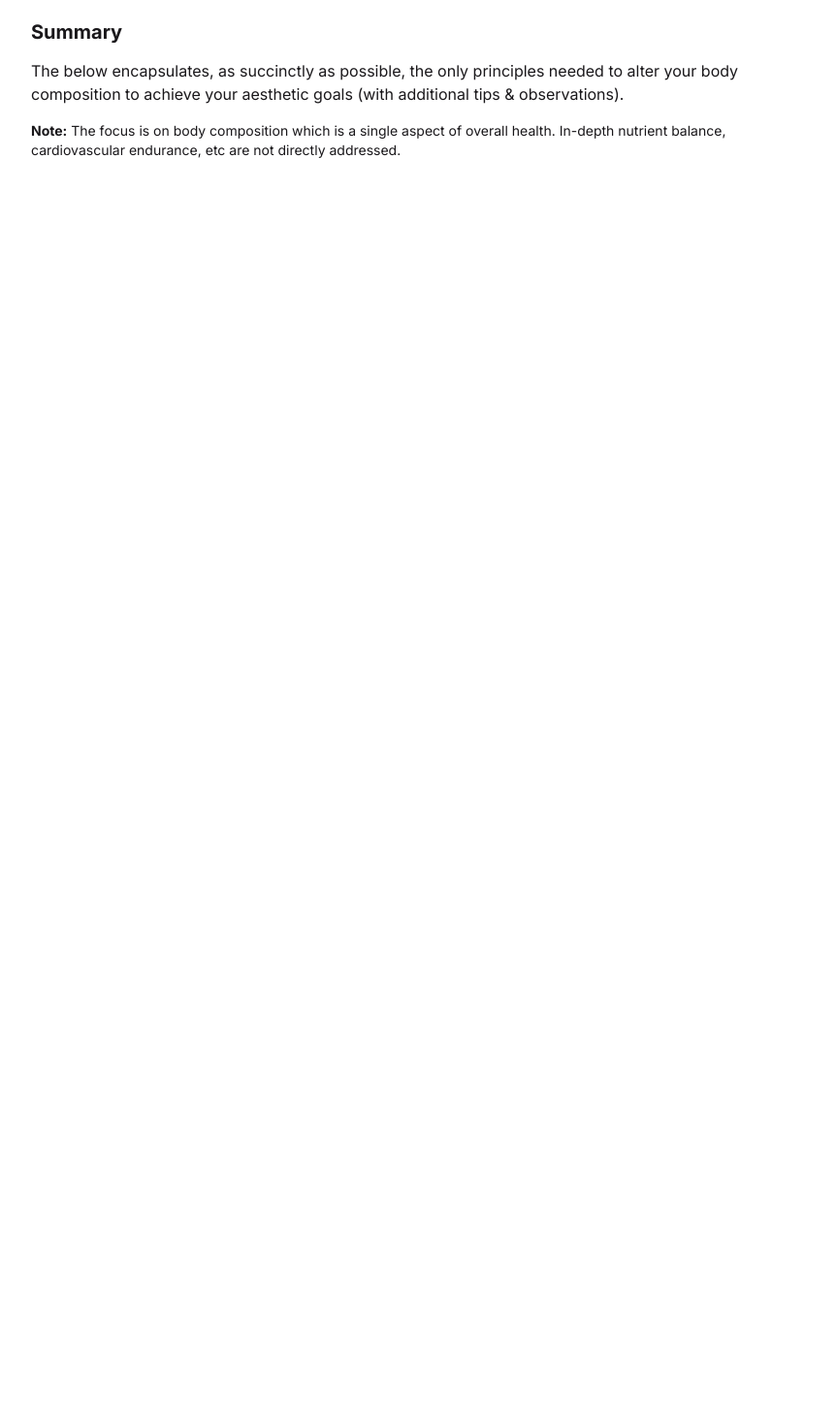
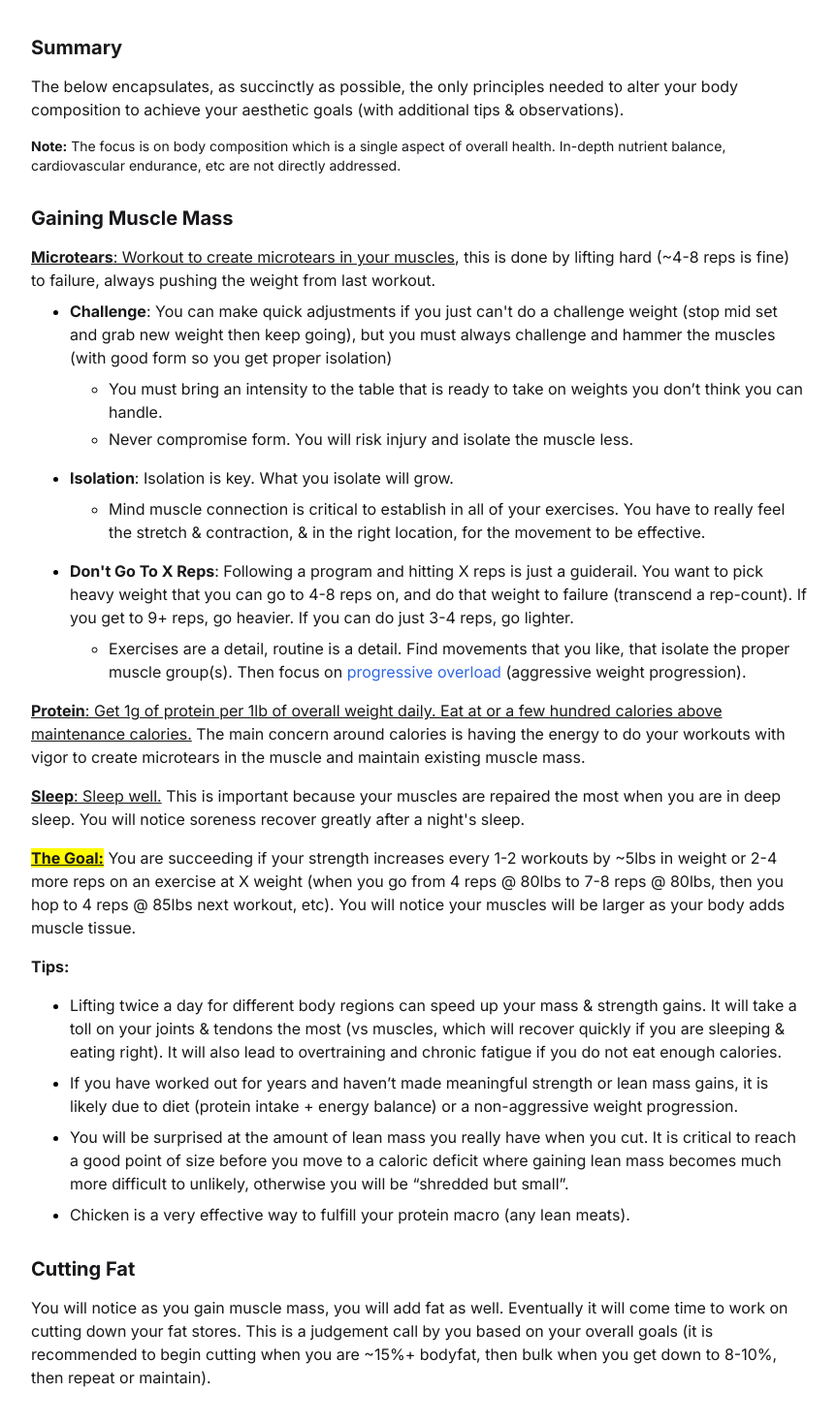
Before and after one commit to bephrem1/bephrem1.github.io, a Next.js app: page /jacked in a window 1280 px wide. Shown: the part 459-1928 px from the top of the page at 97% size, without its empty margins (208-1070 px from the left). Before the commit the page ends 880 px from the top, so only its background shows below. Built offline with nearby package versions, Linux system fonts and the light colour scheme; no server answers.

Commit message:
half the writing

```diff
--- a/src/components/page-segments/how-to-get-jacked/HowToGetJacked.tsx
+++ b/src/components/page-segments/how-to-get-jacked/HowToGetJacked.tsx
@@ -1,11 +1,14 @@
-import { LINE_HEIGHT, SPACES, TEXT_SIZE } from '../../../design';
+import { COLORS, LINE_HEIGHT, SPACES, TEXT_SIZE } from '../../../design';
 import React, { FunctionComponent } from 'react';
 import { getOpenGraphMetaTags, getSEOMetaTags } from '../../../global-helpers/page-headers';
 
+import { EXTERNAL_LINKS } from '../../../global-helpers/urls';
 import Head from 'next/head';
+import Link from '../../shared/elements/Link';
 import Spacer from '../../shared/layout/Spacer';
 import StandardLayout from '../StandardLayout';
 import Text from '../../shared/elements/Text';
+import View from '../../shared/elements/View';
 import { useRouter } from 'next/router';
 
 interface Props {}
@@ -29,7 +32,8 @@ const HowToGetJacked: FunctionComponent<Props> = () => {
         <Text tag="h3" bold>
           How To Get Jacked
         </Text>
-        <Spacer direction="vertical" size={SPACES.GAP.SMALL} />
+        <Spacer direction="vertical" size={SPACES.GAP.MEDIUM} />
+
         <Text tag="h5" bold>
           Summary
         </Text>
@@ -44,6 +48,175 @@ const HowToGetJacked: FunctionComponent<Props> = () => {
           <b>Note:</b> The focus is on body composition which is a single aspect of overall health.
           In-depth nutrient balance, cardiovascular endurance, etc are not directly addressed.
         </Text>
+        <Spacer direction="vertical" size={SPACES.GAP.MEDIUM} />
+
+        <Text tag="h5" bold>
+          Gaining Muscle Mass
+        </Text>
+        <Spacer direction="vertical" size={SPACES.GAP.SMALL} />
+        <Text tag="p">
+          <u>
+            <b>Microtears</b>: Workout to create microtears in your muscles
+          </u>
+          , this is done by lifting hard (~4-8 reps is fine) to failure, always pushing the weight
+          from last workout.
+        </Text>
+        <Spacer direction="vertical" size={SPACES.GAP.XSMALL} />
+        <ul>
+          <li>
+            <Text tag="p">
+              <b>Challenge</b>: You can make quick adjustments if you just can't do a challenge
+              weight (stop mid set and grab new weight then keep going), but you must always
+              challenge and hammer the muscles (with good form so you get proper isolation)
+            </Text>
+          </li>
+          <Spacer direction="vertical" size={SPACES.GAP.XSMALL} />
+          <ul>
+            <li>
+              <Text tag="p">
+                You must bring an intensity to the table that is ready to take on weights you don’t
+                think you can handle.
+              </Text>
+            </li>
+            <Spacer direction="vertical" size={SPACES.GAP.MICRO} />
+            <li>
+              <Text tag="p">
+                Never compromise form. You will risk injury and isolate the muscle less.
+              </Text>
+            </li>
+          </ul>
+        </ul>
+        <Spacer direction="vertical" size={SPACES.GAP.SMALL} />
+        <ul>
+          <li>
+            <Text tag="p">
+              <b>Isolation</b>: Isolation is key. What you isolate will grow.
+            </Text>
+          </li>
+          <Spacer direction="vertical" size={SPACES.GAP.XSMALL} />
+          <ul>
+            <li>
+              <Text tag="p">
+                Mind muscle connection is critical to establish in all of your exercises. You have
+                to really feel the stretch & contraction, & in the right location, for the movement
+                to be effective.
+              </Text>
+            </li>
+          </ul>
+        </ul>
+        <Spacer direction="vertical" size={SPACES.GAP.SMALL} />
+        <ul>
+          <li>
+            <Text tag="p">
+              <b>Don't Go To X Reps</b>: Following a program and hitting X reps is just a guiderail.
+              You want to pick heavy weight that you can go to 4-8 reps on, and do that weight to
+              failure (transcend a rep-count). If you get to 9+ reps, go heavier. If you can do just
+              3-4 reps, go lighter.
+            </Text>
+          </li>
+          <Spacer direction="vertical" size={SPACES.GAP.XSMALL} />
+          <ul>
+            <li>
+              <span>
+                <Text tag="p">
+                  Exercises are a detail, routine is a detail. Find movements that you like, that
+                  isolate the proper muscle group(s). Then focus on{' '}
+                </Text>
+                <Link
+                  type="external"
+                  dest={EXTERNAL_LINKS.WIKIPEDIA.PROGRESSIVE_OVERLOAD}
+                  openInNewWindow
+                >
+                  progressive overload
+                </Link>
+                <Text tag="p"> (aggressive weight progression).</Text>
+              </span>
+            </li>
+          </ul>
+        </ul>
+        <Spacer direction="vertical" size={SPACES.GAP.SMALL} />
+        <Text tag="p">
+          <u>
+            <b>Protein</b>: Get 1g of protein per 1lb of overall weight daily. Eat at or a few
+            hundred calories above maintenance calories.
+          </u>{' '}
+          The main concern around calories is having the energy to do your workouts with vigor to
+          create microtears in the muscle and maintain existing muscle mass.
+        </Text>
+        <Spacer direction="vertical" size={SPACES.GAP.SMALL} />
+        <Text tag="p">
+          <u>
+            <b>Sleep</b>: Sleep well.
+          </u>{' '}
+          This is important because your muscles are repaired the most when you are in deep sleep.
+          You will notice soreness recover greatly after a night's sleep.
+        </Text>
+        <Spacer direction="vertical" size={SPACES.GAP.SMALL} />
+        <span>
+          <Text tag="p" backgroundColor={COLORS.HIGHLIGHT_YELLOW}>
+            <u>
+              <b>The Goal:</b>
+            </u>
+          </Text>
+          <Text tag="p">
+            {' '}
+            You are succeeding if your strength increases every 1-2 workouts by ~5lbs in weight or
+            2-4 more reps on an exercise at X weight (when you go from 4 reps @ 80lbs to 7-8 reps @
+            80lbs, then you hop to 4 reps @ 85lbs next workout, etc). You will notice your muscles
+            will be larger as your body adds muscle tissue.
+          </Text>
+        </span>
+        <Spacer direction="vertical" size={SPACES.GAP.SMALL} />
+
+        <Text tag="p" bold>
+          Tips:
+        </Text>
+        <Spacer direction="vertical" size={SPACES.GAP.SMALL} />
+        <ul>
+          <li>
+            <Text tag="p">
+              Lifting twice a day for different body regions can speed up your mass & strength
+              gains. It will take a toll on your joints & tendons the most (vs muscles, which will
+              recover quickly if you are sleeping & eating right). It will also lead to overtraining
+              and chronic fatigue if you do not eat enough calories.
+            </Text>
+          </li>
+          <Spacer direction="vertical" size={SPACES.GAP.XSMALL} />
+          <li>
+            <Text tag="p">
+              If you have worked out for years and haven’t made meaningful strength or lean mass
+              gains, it is likely due to diet (protein intake + energy balance) or a non-aggressive
+              weight progression.
+            </Text>
+          </li>
+          <Spacer direction="vertical" size={SPACES.GAP.XSMALL} />
+          <li>
+            <Text tag="p">
+              You will be surprised at the amount of lean mass you really have when you cut. It is
+              critical to reach a good point of size before you move to a caloric deficit where
+              gaining lean mass becomes much more difficult to unlikely, otherwise you will be
+              “shredded but small”.
+            </Text>
+          </li>
+          <Spacer direction="vertical" size={SPACES.GAP.XSMALL} />
+          <li>
+            <Text tag="p">
+              Chicken is a very effective way to fulfill your protein macro (any lean meats).
+            </Text>
+          </li>
+        </ul>
+        <Spacer direction="vertical" size={SPACES.GAP.MEDIUM} />
+
+        <Text tag="h5" bold>
+          Cutting Fat
+        </Text>
+        <Spacer direction="vertical" size={SPACES.GAP.SMALL} />
+        <Text tag="p">
+          You will notice as you gain muscle mass, you will add fat as well. Eventually it will come
+          time to work on cutting down your fat stores. This is a judgement call by you based on
+          your overall goals (it is recommended to begin cutting when you are ~15%+ bodyfat, then
+          bulk when you get down to 8-10%, then repeat or maintain).
+        </Text>
       </StandardLayout>
     </React.Fragment>
   );
--- a/src/components/shared/elements/Text.tsx
+++ b/src/components/shared/elements/Text.tsx
@@ -21,6 +21,7 @@ interface Props {
   float?: FloatProperty;
   textAlign?: TextAlignProperty;
   color?: string;
+  backgroundColor?: string;
   fontSize?: string;
   lineHeight?: string;
   bold?: boolean;
@@ -37,6 +38,7 @@ const Text: FunctionComponent<Props> = ({
   float,
   textAlign,
   color = COLORS.TEXT.BLACK,
+  backgroundColor,
   fontSize,
   lineHeight,
   bold = false,
@@ -50,6 +52,7 @@ const Text: FunctionComponent<Props> = ({
     ...(!!onClick ? { onClick } : {}),
     style: {
       color,
+      backgroundColor,
       display,
       ...(float ? { float } : {}),
       ...(fontSize ? { fontSize } : {}),
--- a/src/design/index.ts
+++ b/src/design/index.ts
@@ -8,6 +8,8 @@ export const COLORS = {
   LINK: {
     DEFAULT: '#2d67e3'
   },
+
+  HIGHLIGHT_YELLOW: '#FFFB01',
   BLACK: '#000000',
   WHITE: '#FFFFFF'
 };
--- a/src/global-helpers/urls.ts
+++ b/src/global-helpers/urls.ts
@@ -27,10 +27,12 @@ export const EXTERNAL_LINKS = {
     WEBSITE: 'https://backtobackswe.com',
     YOUTUBE: 'https://www.youtube.com/c/BackToBackSWE'
   },
+  WIKIPEDIA: {
+    MARYLAND_STATE: 'https://en.wikipedia.org/wiki/Maryland',
+    UNIVERSITY_OF_MARYLAND: 'https://en.wikipedia.org/wiki/University_of_Maryland,_College_Park',
+    PROGRESSIVE_OVERLOAD: 'https://en.wikipedia.org/wiki/Progressive_overload'
+  },
   TWITTER: 'https://twitter.com',
-
-  MARYLAND_STATE_WIKI: 'https://en.wikipedia.org/wiki/Maryland',
-  UNIVERSITY_OF_MARYLAND_WIKI: 'https://en.wikipedia.org/wiki/University_of_Maryland,_College_Park',
 
   MICHAEL_WEINBERGER_PERSONAL_SITE: 'https://michaelwe.in'
 };
--- a/src/styles/global.css
+++ b/src/styles/global.css
@@ -108,6 +108,10 @@ hr {
   margin: 0;
 }
 
+ul {
+  margin: 0;
+}
+
 /* Hide default form UI */
 
 input[type='file'] {
```
Also changed, not shown: src/components/page-segments/home/Home.tsx (+6 -2 lines).
